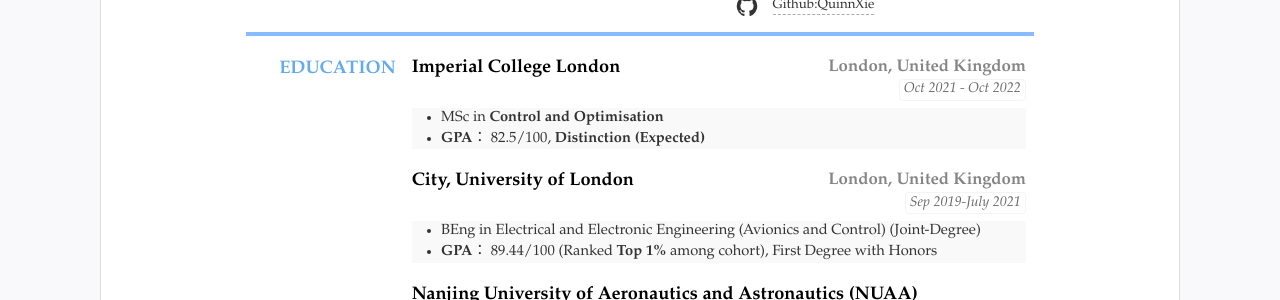
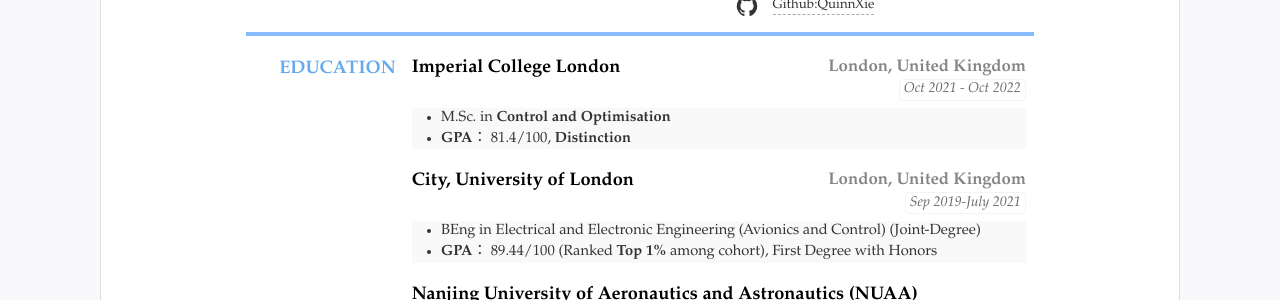
Before and after one commit to QuinnXie/KuiXie.github.io, a Jekyll site: the page built from index.html, in a window 1280 px wide and 900 px high. Shown: the part 150-450 px from the top of the window. Built offline with Jekyll 4.4.1, drawn with Linux system fonts in a browser that asks for light colours.

Commit message:
Update edu1.md

```diff
--- a/_data/edu1.md
+++ b/_data/edu1.md
@@ -1,2 +1,2 @@
-- MSc in **Control and Optimisation**
-- **GPA**： 82.5/100, **Distinction (Expected)**
+- M.Sc. in **Control and Optimisation**
+- **GPA**： 81.4/100, **Distinction**
```
